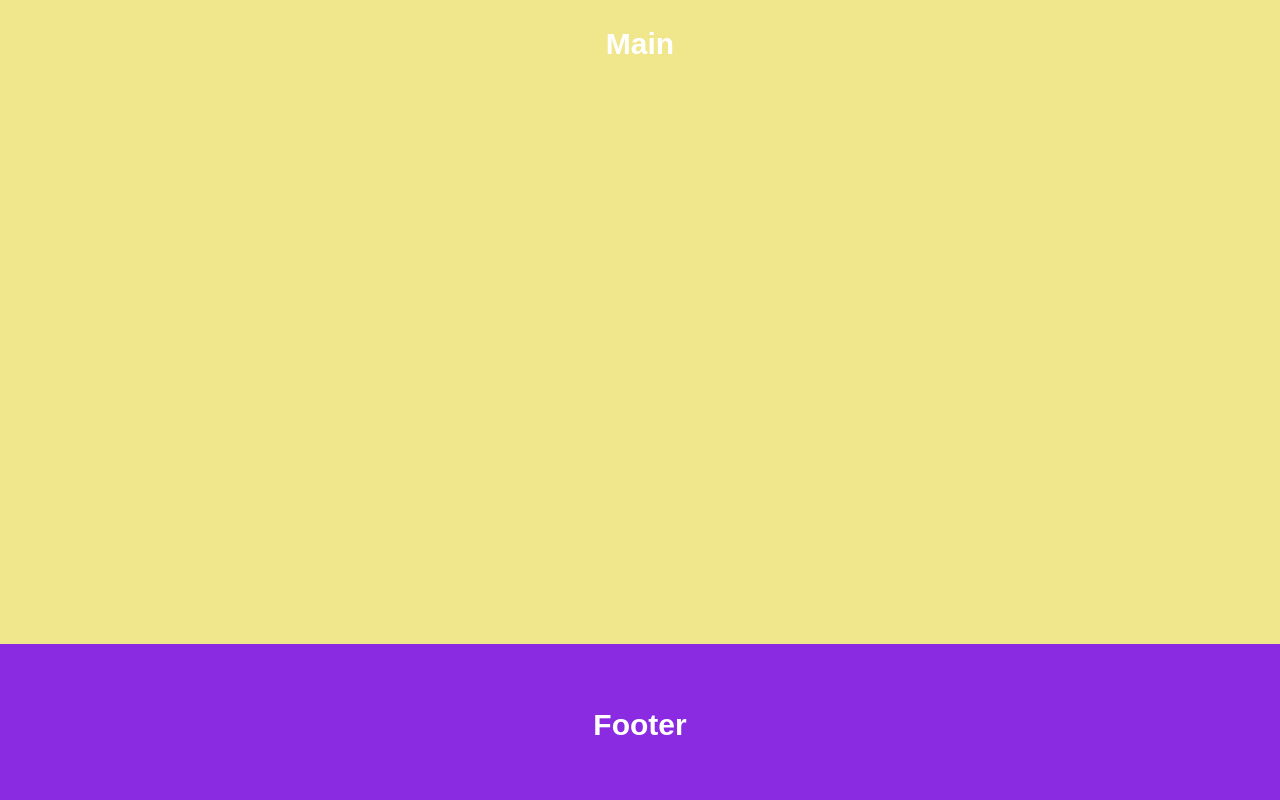
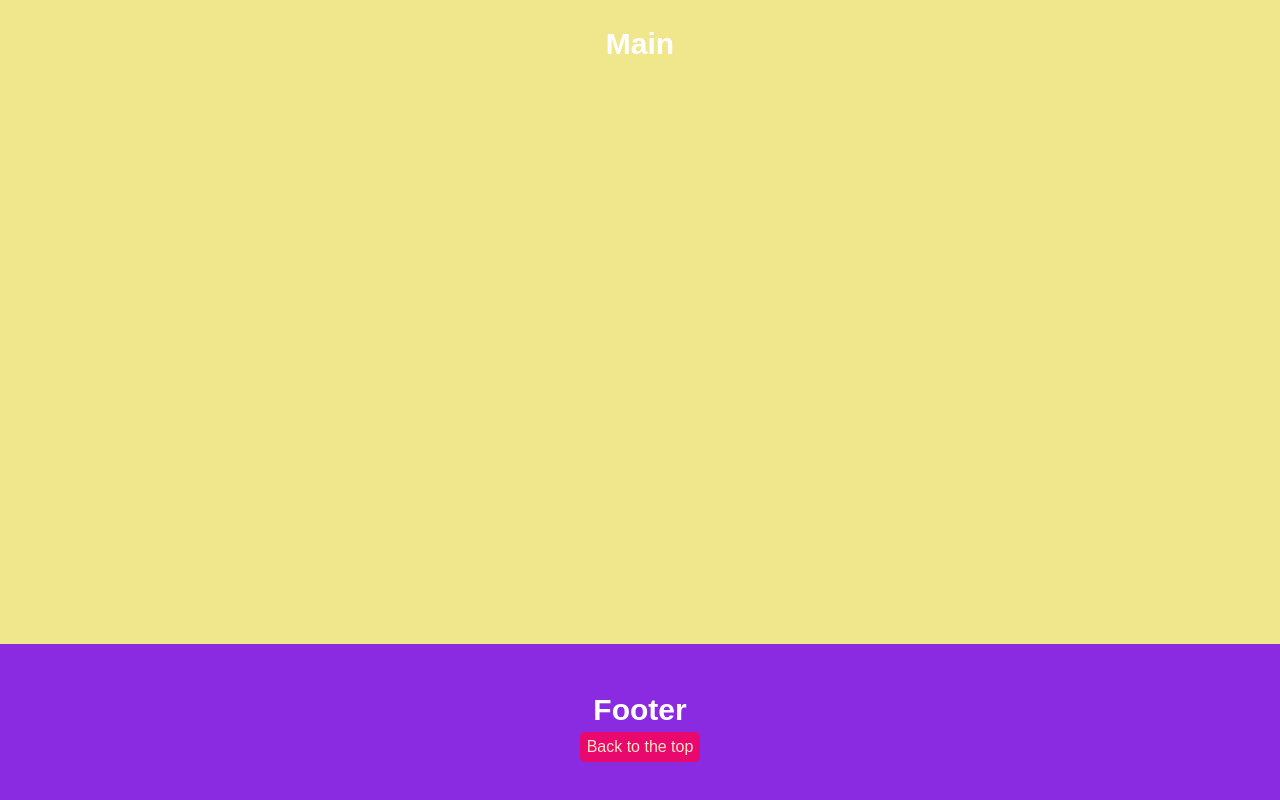
Before and after one commit to Thang0201/return-to-the-top-page, a plain HTML site: page index.html in a window 1280 px wide. Shown: the part 676-1476 px from the top of the page. Drawn offline with Linux system fonts and the light colour scheme.

Commit message:
update btn

```diff
--- a/assets/sass/main.scss
+++ b/assets/sass/main.scss
@@ -54,20 +54,20 @@ footer {
     color: white;
   }
 
-  // a {
-  //   height: 3rem;
-  //   width: 12rem;
-  //   background-color: rgb(233, 9, 110);
-  //   color: bisque;
-  //   border-radius: 5px;
-  //   font-size: 1.6rem;
-  //   line-height: 3rem;
-  //   text-align: center;
-  //   text-decoration: none;
-  //   transition: all 0.5s;
+  a {
+    height: 3rem;
+    width: 12rem;
+    background-color: rgb(233, 9, 110);
+    color: bisque;
+    border-radius: 5px;
+    font-size: 1.6rem;
+    line-height: 3rem;
+    text-align: center;
+    text-decoration: none;
+    transition: all 0.5s;
 
-  //   &:hover {
-  //     opacity: 0.6;
-  //   }
-  // }
+    &:hover {
+      opacity: 0.6;
+    }
+  }
 }
--- a/index.html
+++ b/index.html
@@ -13,7 +13,7 @@
     <main>Main</main>
     <footer>
       <h3>Footer</h3>
-      <!-- <a href="#top">Back to the top</a> -->
+      <a href="#top">Back to the top</a>
     </footer>
   </body>
 </html>
```
Also changed, not shown: assets/css/main.css, assets/css/main.min.css.
